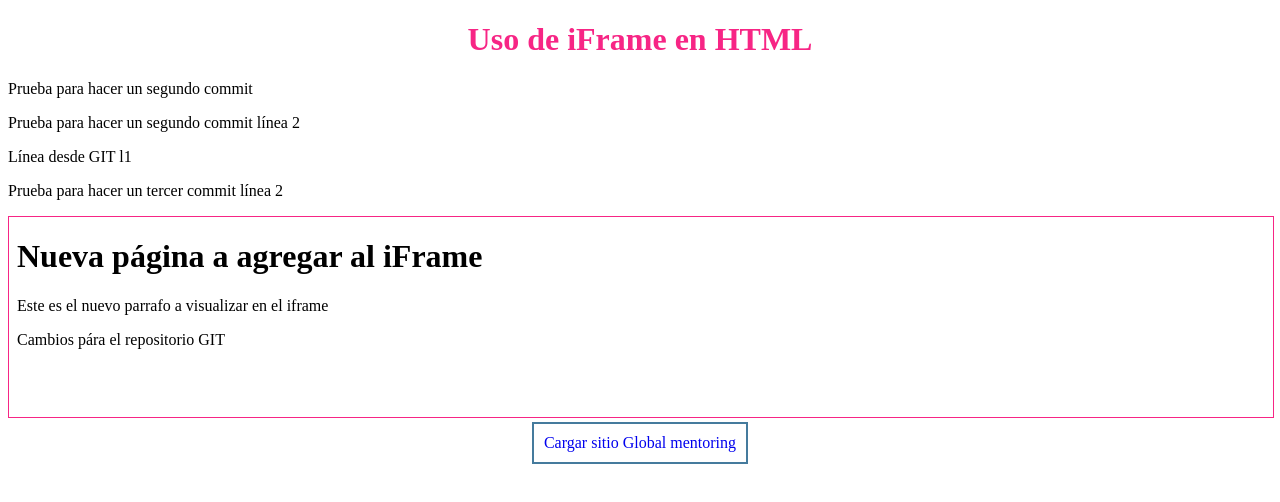
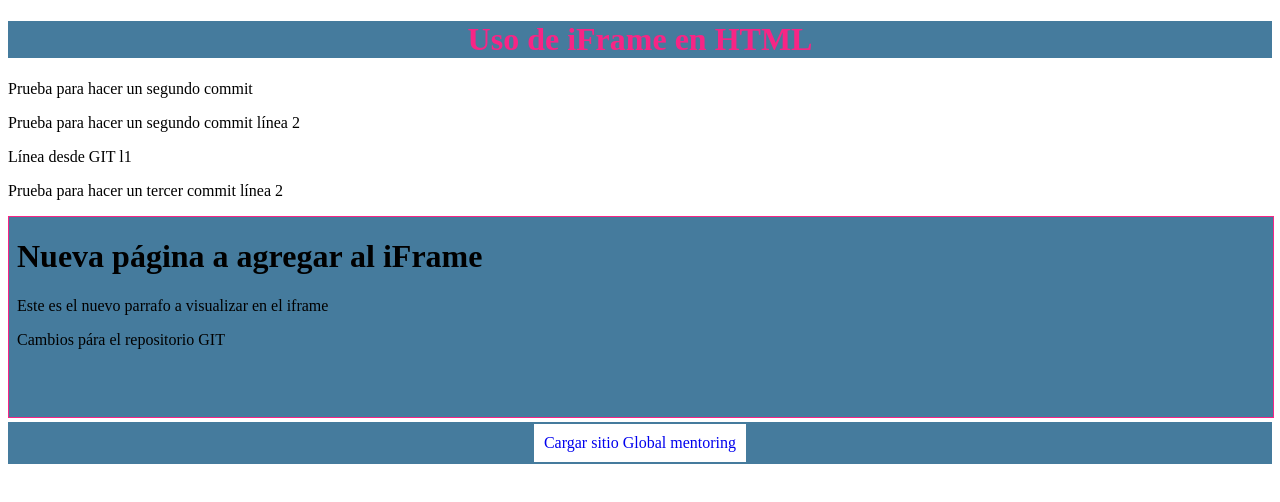
Before and after one commit to yeseniamendozal/CursoGit, a plain HTML site: page index.html in a window 1280 px wide. Drawn offline with Linux system fonts and the light colour scheme.

Commit message:
Update estilos.css

```diff
--- a/css/estilos.css
+++ b/css/estilos.css
@@ -1,15 +1,18 @@
 .titulo{
+  background-color: #457b9d;
   color: #f72585;
   text-align: center;
 }
 
 .marco{
+  background-color: #457b9d;
   width: 100%;
   height: 200px;
   border: 1px solid #f72585;
 }
 
 .centrar{
+  background-color: #457b9d;
   text-align: center;
 }
 
```
